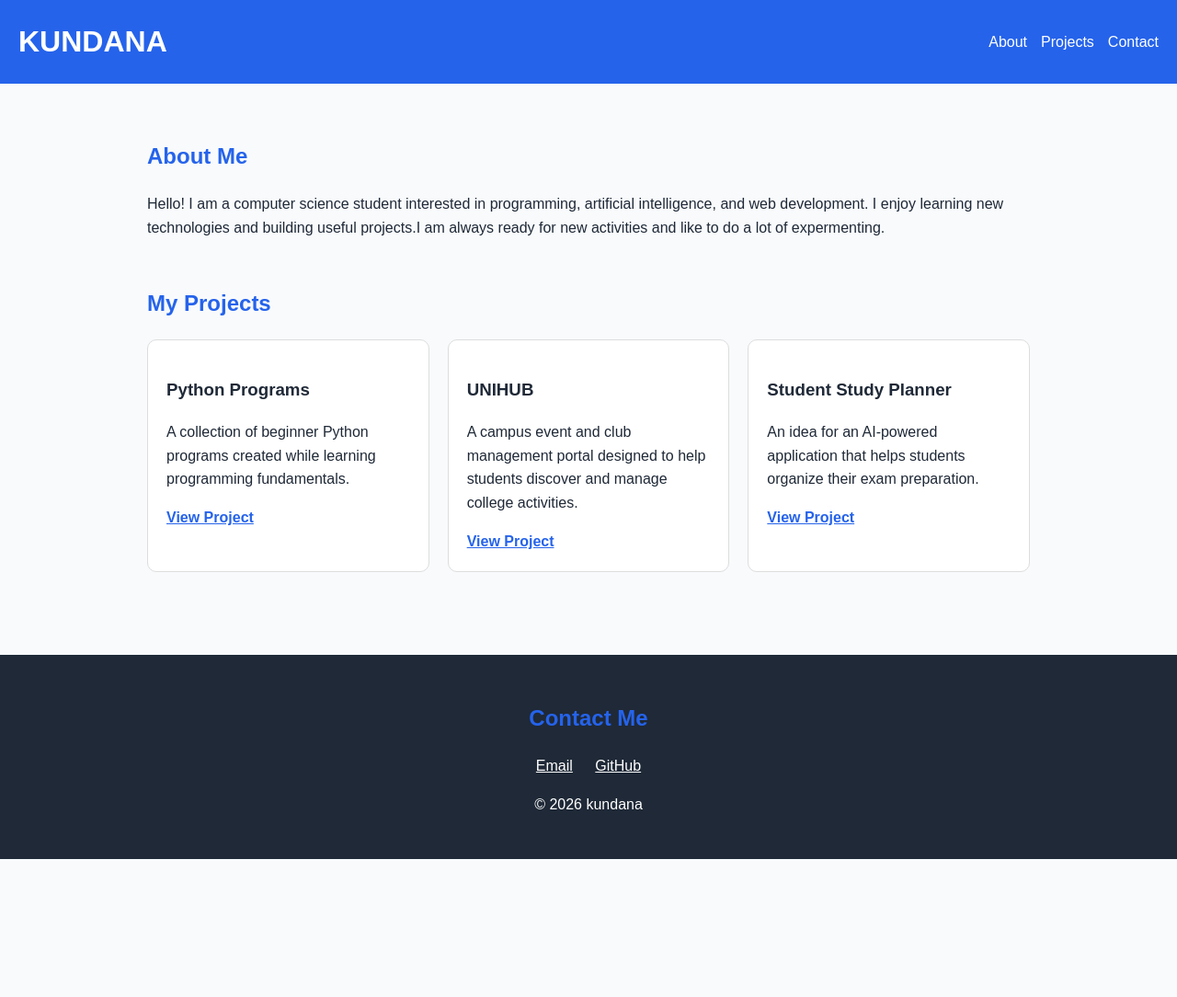
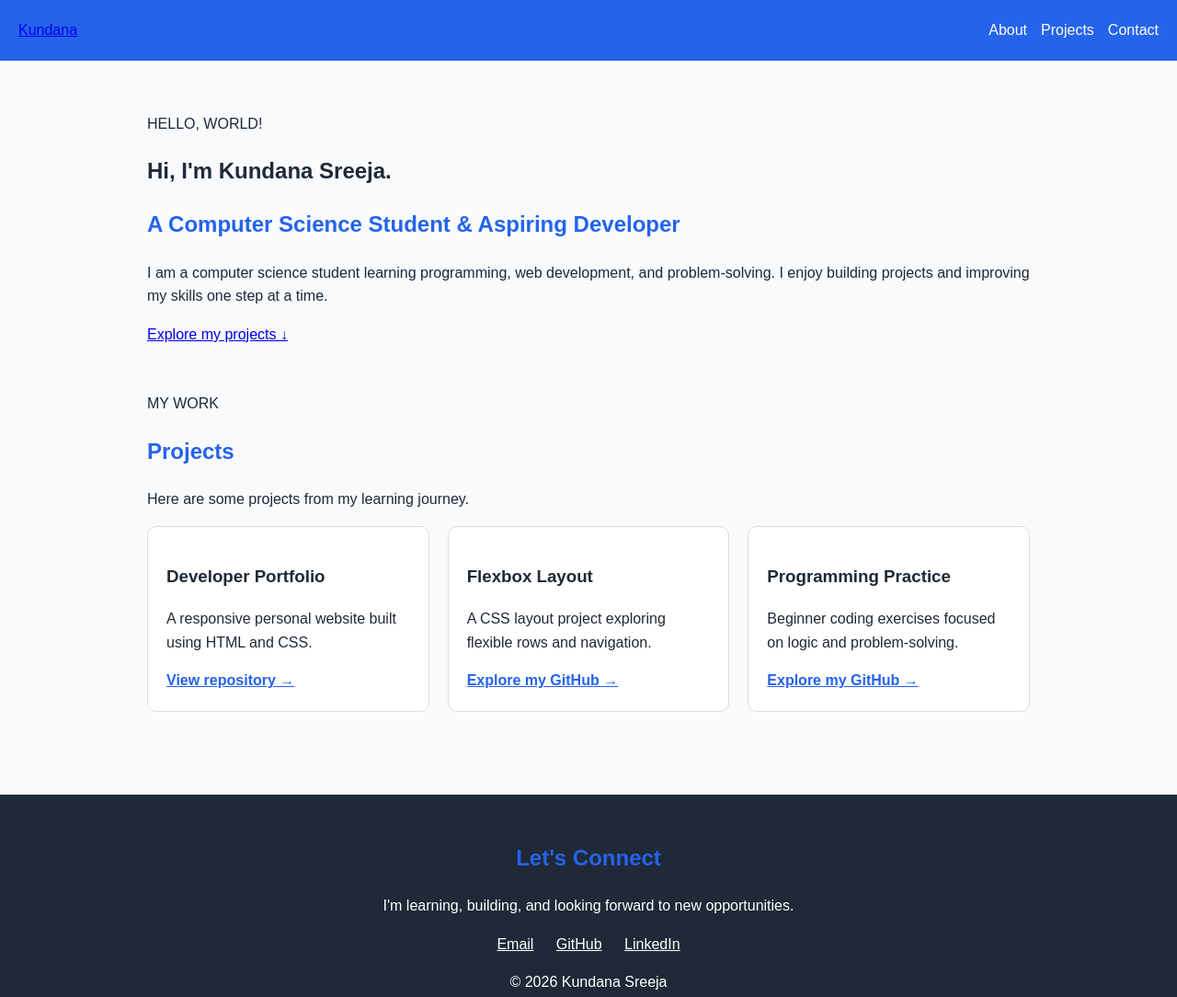
Before and after one commit to kundana0905/devfolio, a plain HTML site: page index.html in a window 1280 px wide. Shown: the whole page at 92% size. Before the commit the page ends 934 px from the top, so only its background shows below. Drawn offline with Linux system fonts and the light colour scheme.

Commit message:
Revamp portfolio page with updated content and layout
Updated the structure and content of the portfolio page, including improved accessibility features and new project descriptions.

```diff
--- a/index.html
+++ b/index.html
@@ -1,18 +1,18 @@
+
 <!DOCTYPE html>
-<html>
+<html lang="en">
 <head>
-
-    <title>kundana__Developer Portfolio</title>
-
+  <meta charset="UTF-8">
+  <meta name="viewport" content="width=device-width, initial-scale=1.0">
+  <meta name="description" content="Kundana's personal developer portfolio">
+  <title>Kundana | Developer Portfolio</title>
   <link rel="stylesheet" href="style.css">
 </head>
-
 <body>
 
-    <header>
-        <h1>KUNDANA</h1>
-
-        <nav>
+  <header class="site-header">
+    <a class="brand" href="#about">Kundana</a>
+    <nav aria-label="Main navigation">
       <a href="#about">About</a>
       <a href="#projects">Projects</a>
       <a href="#contact">Contact</a>
@@ -20,61 +20,65 @@
   </header>
 
   <main>
-
-        <section id="about">
-            <h2>About Me</h2>
-
+    <section id="about" class="about">
+      <p class="eyebrow">HELLO, WORLD!</p>
+      <h1>Hi, I'm Kundana Sreeja.</h1>
+      <h2>A Computer Science Student & Aspiring Developer</h2>
       <p>
-                Hello! I am a computer science student interested in
-                programming, artificial intelligence, and web development.
-                I enjoy learning new technologies and building useful projects.I am always ready for new activities and like to do a lot of expermenting.
+        I am a computer science student learning programming,
+        web development, and problem-solving. I enjoy building
+        projects and improving my skills one step at a time.
       </p>
+      <a class="primary-link" href="#projects">Explore my projects ↓</a>
     </section>
 
-        <section id="projects">
-            <h2>My Projects</h2>
+    <section id="projects" class="projects">
+      <p class="eyebrow">MY WORK</p>
+      <h2>Projects</h2>
+      <p>Here are some projects from my learning journey.</p>
 
       <div class="project-grid">
-
         <article class="project-card">
-                    <h3>Python Programs</h3>
-                    <p>
-                        A collection of beginner Python programs created while
-                        learning programming fundamentals.
-                    </p>
-                    <a href="#">View Project</a>
+          <h3>Developer Portfolio</h3>
+          <p>A responsive personal website built using HTML and CSS.</p>
+          <a href="https://github.com/kundana0905/devfolio"
+             target="_blank" rel="noopener noreferrer">
+            View repository →
+          </a>
         </article>
 
         <article class="project-card">
-                    <h3>UNIHUB</h3>
-                    <p>
-                        A campus event and club management portal designed
-                        to help students discover and manage college activities.
-                    </p>
-                    <a href="#">View Project</a>
+          <h3>Flexbox Layout</h3>
+          <p>A CSS layout project exploring flexible rows and navigation.</p>
+          <a href="https://github.com/kundana0905"
+             target="_blank" rel="noopener noreferrer">
+            Explore my GitHub →
+          </a>
         </article>
 
         <article class="project-card">
-                    <h3>Student Study Planner</h3>
-                    <p>
-                        An idea for an AI-powered application that helps
-                        students organize their exam preparation.
-                    </p>
-                    <a href="#">View Project</a>
+          <h3>Programming Practice</h3>
+          <p>Beginner coding exercises focused on logic and problem-solving.</p>
+          <a href="https://github.com/kundana0905"
+             target="_blank" rel="noopener noreferrer">
+            Explore my GitHub →
+          </a>
         </article>
-
       </div>
     </section>
-
   </main>
 
   <footer id="contact">
-        <h2>Contact Me</h2>
-
-        <a href="mailto:itznayaki9@gmailcom">Email</a>
-        <a href="https://github.com/kundana0905">GitHub</a>
-
-        <p>© 2026 kundana</p>
+    <h2>Let's Connect</h2>
+    <p>I'm learning, building, and looking forward to new opportunities.</p>
+    <div class="contact-links">
+      <a href="mailto:YOUR_EMAIL@example.com">Email</a>
+      <a href="https://github.com/kundana0905"
+         target="_blank" rel="noopener noreferrer">GitHub</a>
+      <a href="https://www.linkedin.com/in/YOUR-LINKEDIN/"
+         target="_blank" rel="noopener noreferrer">LinkedIn</a>
+    </div>
+    <p class="copyright">© 2026 Kundana Sreeja</p>
   </footer>
 
 </body>
```
Lines whose indentation alone changed are shown as unchanged.
